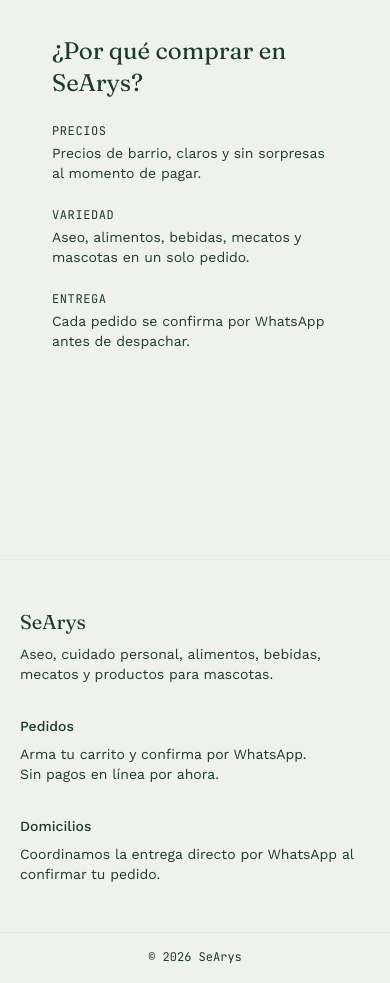
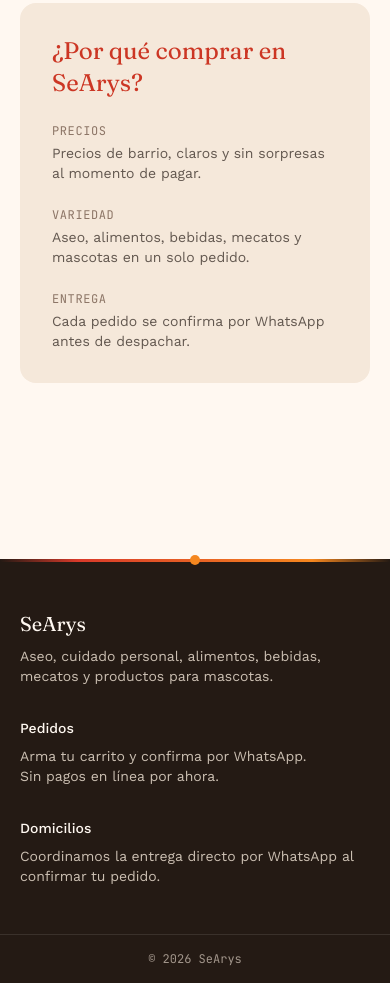
Before and after one commit to 179425/tienda-virtual-frontend, a Next.js app: page / in a window 390 px wide. Shown: the part 780-1763 px from the top of the page. Built offline with nearby package versions, Linux system fonts and the light colour scheme; no server answers; the database is empty.

Commit message:
Add files via upload

```diff
--- a/src/app/carrito/page.tsx
+++ b/src/app/carrito/page.tsx
@@ -7,7 +7,7 @@
 export default function CarritoPage() {
   return (
     <div className="mx-auto max-w-6xl px-5 py-12">
-      <h1 className="mb-8 font-display text-3xl text-forest">Tu carrito</h1>
+      <h1 className="mb-8 font-display text-3xl text-tomate">Tu carrito</h1>
       <CarritoCliente />
     </div>
   );
--- a/src/app/globals.css
+++ b/src/app/globals.css
@@ -18,31 +18,29 @@
 }
 
 body {
-  background-color: #EEF2E8;
-  color: #1F3A2E;
+  background-color: #FFF8F1;
+  color: #241A14;
 }
 
 *:focus-visible {
-  outline: 3px solid #E3A23C;
+  outline: 3px solid #F5871F;
   outline-offset: 2px;
   border-radius: 2px;
 }
 
-/* Elemento firma: borde superior "hoja rasgada" en tarjetas de producto */
+/* Elemento firma: muesca de "etiqueta de precio" en tarjetas de producto,
+   en vez del borde de hoja rasgada — evoca el ticket/rótulo de tienda de barrio */
 .torn-leaf-edge {
   clip-path: polygon(
-    0% 6%, 5% 2%, 10% 7%, 16% 1%, 22% 6%, 28% 2%, 34% 7%,
-    40% 1%, 46% 6%, 52% 2%, 58% 7%, 64% 1%, 70% 6%, 76% 2%,
-    82% 7%, 88% 1%, 94% 6%, 100% 2%,
-    100% 100%, 0% 100%
+    0% 100%, 0% 4%, 6% 0%, 94% 0%, 100% 4%, 100% 100%
   );
 }
 
-/* Divisor tipo "nervadura de hoja" entre secciones */
+/* Divisor a dos tonos (tomate → mandarina) entre secciones */
 .leaf-vein-divider {
   position: relative;
-  height: 2px;
-  background: linear-gradient(90deg, transparent, #7C9473 20%, #7C9473 80%, transparent);
+  height: 3px;
+  background: linear-gradient(90deg, transparent, #D93A2A 20%, #F5871F 80%, transparent);
 }
 
 .leaf-vein-divider::before {
@@ -52,9 +50,9 @@
   top: -4px;
   width: 10px;
   height: 10px;
-  background: #E3A23C;
-  border-radius: 0 60% 0 60%;
-  transform: translateX(-50%) rotate(45deg);
+  background: #F5871F;
+  border-radius: 50%;
+  transform: translateX(-50%);
 }
 
 .line-clamp-2 {
--- a/src/app/page.tsx
+++ b/src/app/page.tsx
@@ -20,8 +20,8 @@
 
       <section id="catalogo" className="mx-auto max-w-6xl px-5 py-16">
         <div className="mb-8">
-          <h2 className="font-display text-3xl text-forest">Catálogo</h2>
-          <p className="mt-1 font-body text-sm text-ink/60">
+          <h2 className="font-display text-3xl text-tomate">Catálogo</h2>
+          <p className="mt-1 font-body text-sm text-carbon/60">
             {productos.length} productos disponibles ahora mismo
           </p>
         </div>
@@ -29,24 +29,24 @@
       </section>
 
       <section id="nosotros" className="mx-auto max-w-6xl px-5 pb-20">
-        <div className="rounded-2xl bg-moss50 p-8 md:p-12">
-          <h2 className="font-display text-2xl text-forest">¿Por qué comprar en SeArys?</h2>
+        <div className="rounded-2xl bg-crema p-8 md:p-12">
+          <h2 className="font-display text-2xl text-tomate">¿Por qué comprar en SeArys?</h2>
           <div className="mt-6 grid gap-6 sm:grid-cols-3">
             <div>
-              <p className="font-mono text-xs uppercase tracking-wider text-moss">Precios</p>
-              <p className="mt-1 font-body text-sm text-ink/70">
+              <p className="font-mono text-xs uppercase tracking-wider text-arena">Precios</p>
+              <p className="mt-1 font-body text-sm text-carbon/70">
                 Precios de barrio, claros y sin sorpresas al momento de pagar.
               </p>
             </div>
             <div>
-              <p className="font-mono text-xs uppercase tracking-wider text-moss">Variedad</p>
-              <p className="mt-1 font-body text-sm text-ink/70">
+              <p className="font-mono text-xs uppercase tracking-wider text-arena">Variedad</p>
+              <p className="mt-1 font-body text-sm text-carbon/70">
                 Aseo, alimentos, bebidas, mecatos y mascotas en un solo pedido.
               </p>
             </div>
             <div>
-              <p className="font-mono text-xs uppercase tracking-wider text-moss">Entrega</p>
-              <p className="mt-1 font-body text-sm text-ink/70">
+              <p className="font-mono text-xs uppercase tracking-wider text-arena">Entrega</p>
+              <p className="mt-1 font-body text-sm text-carbon/70">
                 Cada pedido se confirma por WhatsApp antes de despachar.
               </p>
             </div>
--- a/src/components/ui/Boton.tsx
+++ b/src/components/ui/Boton.tsx
@@ -4,11 +4,11 @@
 
 const estilos: Record<Variante, string> = {
   primario:
-    "bg-forest text-paper hover:bg-ink transition-colors",
+    "bg-tomate text-papel hover:bg-carbon transition-colors",
   secundario:
-    "bg-gold text-forest hover:brightness-95 transition-all",
+    "bg-mandarina text-carbon hover:brightness-95 transition-all",
   ghost:
-    "bg-transparent text-forest border border-moss hover:bg-moss50 transition-colors",
+    "bg-transparent text-cereza border border-arena hover:bg-crema transition-colors",
 };
 
 const base =
--- a/src/components/ui/Footer.tsx
+++ b/src/components/ui/Footer.tsx
@@ -1,24 +1,25 @@
 export function Footer() {
   return (
-    <footer className="mt-24 border-t border-moss/30 bg-forest text-paper">
+    <footer className="mt-24 bg-carbon text-papel">
+      <div className="leaf-vein-divider" />
       <div className="mx-auto max-w-6xl px-5 py-12 grid gap-8 md:grid-cols-3">
         <div>
           <p className="font-display text-xl">SeArys</p>
-          <p className="mt-2 max-w-xs font-body text-sm text-moss50/80">
+          <p className="mt-2 max-w-xs font-body text-sm text-crema/80">
             Aseo, cuidado personal, alimentos, bebidas, mecatos y productos para mascotas.
           </p>
         </div>
-        <div className="font-body text-sm text-moss50/80">
-          <p className="mb-2 font-medium text-paper">Pedidos</p>
+        <div className="font-body text-sm text-crema/80">
+          <p className="mb-2 font-medium text-papel">Pedidos</p>
           <p>Arma tu carrito y confirma por WhatsApp.</p>
           <p>Sin pagos en línea por ahora.</p>
         </div>
-        <div className="font-body text-sm text-moss50/80">
-          <p className="mb-2 font-medium text-paper">Domicilios</p>
+        <div className="font-body text-sm text-crema/80">
+          <p className="mb-2 font-medium text-papel">Domicilios</p>
           <p>Coordinamos la entrega directo por WhatsApp al confirmar tu pedido.</p>
         </div>
       </div>
-      <div className="border-t border-paper/10 py-4 text-center font-mono text-xs text-moss50/60">
+      <div className="border-t border-papel/10 py-4 text-center font-mono text-xs text-crema/60">
         © {new Date().getFullYear()} SeArys
       </div>
     </footer>
--- a/src/features/anuncios/AnunciosBanner.tsx
+++ b/src/features/anuncios/AnunciosBanner.tsx
@@ -48,8 +48,8 @@
   if (anuncios.length === 0) {
     // Sin anuncios cargados: se deja el espacio marcado, igual que antes.
     return (
-      <div className="flex aspect-[3/1] max-h-[420px] w-full items-center justify-center border-2 border-dashed border-moss/40 bg-moss50">
-        <p className="font-mono text-xs uppercase tracking-wider text-moss">
+      <div className="flex aspect-[3/1] max-h-[420px] w-full items-center justify-center border-2 border-dashed border-arena/40 bg-crema">
+        <p className="font-mono text-xs uppercase tracking-wider text-arena">
           Espacio para anuncio / oferta destacada
         </p>
       </div>
@@ -57,7 +57,7 @@
   }
 
   return (
-    <div className="relative aspect-[3/1] max-h-[420px] w-full overflow-hidden bg-moss50">
+    <div className="relative aspect-[3/1] max-h-[420px] w-full overflow-hidden bg-crema">
       {anuncios.map((anuncio, i) => (
         <div
           key={anuncio.id}
@@ -76,7 +76,7 @@
               onClick={() => setActivo(i)}
               aria-label={`Ver anuncio ${i + 1}`}
               className={`h-1.5 w-1.5 rounded-full transition-all ${
-                i === activo ? "w-4 bg-paper" : "bg-paper/50"
+                i === activo ? "w-4 bg-papel" : "bg-papel/50"
               }`}
             />
           ))}
--- a/src/features/catalogo/CatalogoCliente.tsx
+++ b/src/features/catalogo/CatalogoCliente.tsx
@@ -37,7 +37,7 @@
             onChange={(e) => setBusqueda(e.target.value)}
             placeholder="Buscar productos..."
             aria-label="Buscar productos"
-            className="w-full rounded-full border border-moss/40 bg-white/70 px-5 py-3 font-body text-sm text-ink placeholder:text-ink/40 focus:border-gold"
+            className="w-full rounded-full border border-arena/40 bg-white/70 px-5 py-3 font-body text-sm text-carbon placeholder:text-carbon/40 focus:border-mandarina"
           />
         </div>
 
@@ -46,8 +46,8 @@
             onClick={() => setCategoria(null)}
             className={`rounded-full px-4 py-2 font-body text-xs tracking-wide transition-colors ${
               categoria === null
-                ? "bg-forest text-paper"
-                : "bg-white/60 text-ink/70 ring-1 ring-moss/30 hover:bg-moss50"
+                ? "bg-tomate text-papel"
+                : "bg-white/60 text-carbon/70 ring-1 ring-arena/30 hover:bg-crema"
             }`}
           >
             Todas
@@ -58,8 +58,8 @@
               onClick={() => setCategoria(c)}
               className={`rounded-full px-4 py-2 font-body text-xs tracking-wide transition-colors ${
                 categoria === c
-                  ? "bg-forest text-paper"
-                  : "bg-white/60 text-ink/70 ring-1 ring-moss/30 hover:bg-moss50"
+                  ? "bg-tomate text-papel"
+                  : "bg-white/60 text-carbon/70 ring-1 ring-arena/30 hover:bg-crema"
               }`}
             >
               {c}
@@ -68,7 +68,7 @@
         </div>
       </div>
 
-      <p className="mt-4 font-mono text-xs text-ink/50">
+      <p className="mt-4 font-mono text-xs text-carbon/50">
         {productosFiltrados.length}{" "}
         {productosFiltrados.length === 1 ? "producto" : "productos"}
       </p>
--- a/src/features/catalogo/ProductGrid.tsx
+++ b/src/features/catalogo/ProductGrid.tsx
@@ -4,9 +4,9 @@
 export function ProductGrid({ productos }: { productos: Producto[] }) {
   if (productos.length === 0) {
     return (
-      <div className="rounded-2xl border border-dashed border-moss/40 py-16 text-center">
-        <p className="font-display text-xl text-forest">No encontramos nada por acá</p>
-        <p className="mt-2 font-body text-sm text-ink/60">
+      <div className="rounded-2xl border border-dashed border-arena/40 py-16 text-center">
+        <p className="font-display text-xl text-carbon">No encontramos nada por acá</p>
+        <p className="mt-2 font-body text-sm text-carbon/60">
           Prueba con otra palabra o revisa el catálogo completo.
         </p>
       </div>
```
Also changed, not shown: src/components/ui/Header.tsx (+7 -7 lines), src/features/carrito/CarritoCliente.tsx (+18 -18 lines), src/features/catalogo/ProductCard.tsx (+7 -7 lines), src/features/producto/ProductDetail.tsx (+11 -11 lines).
